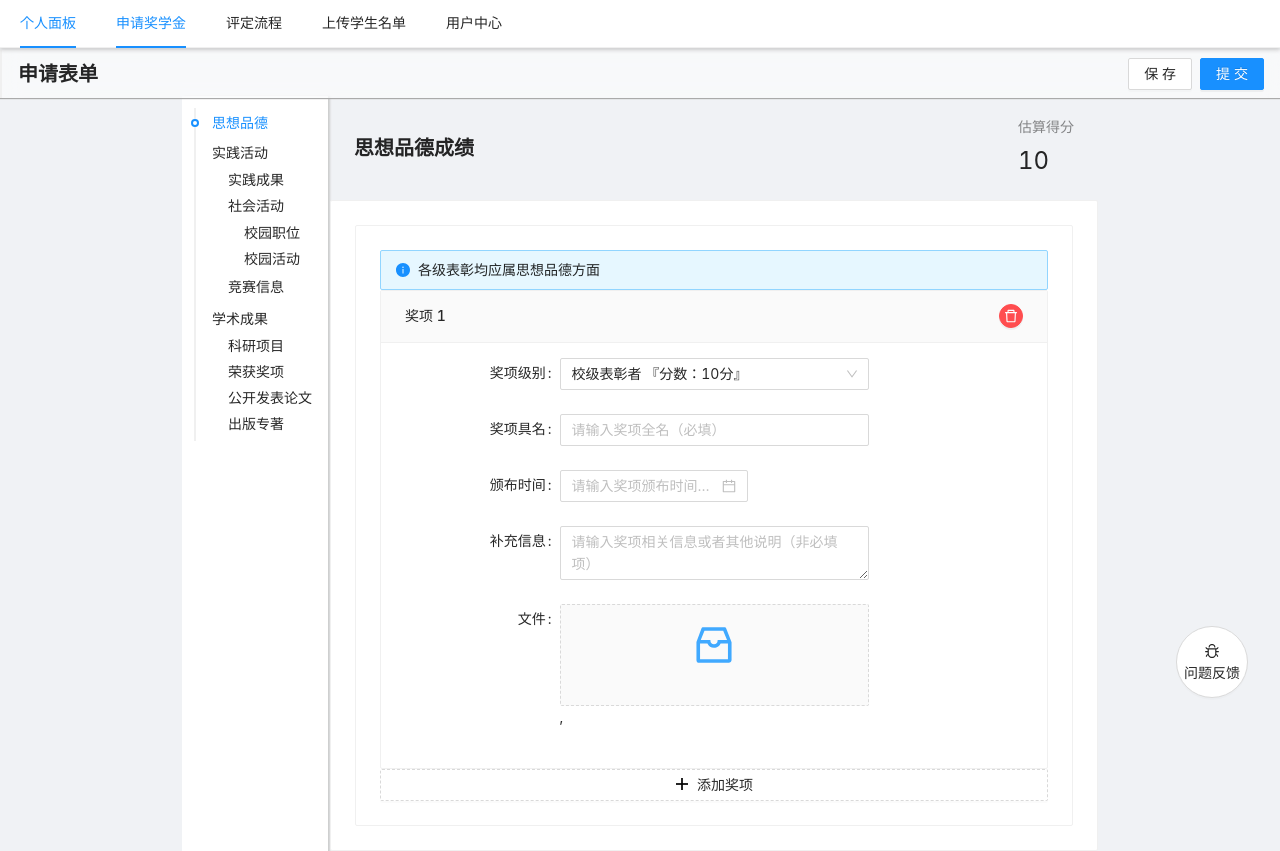
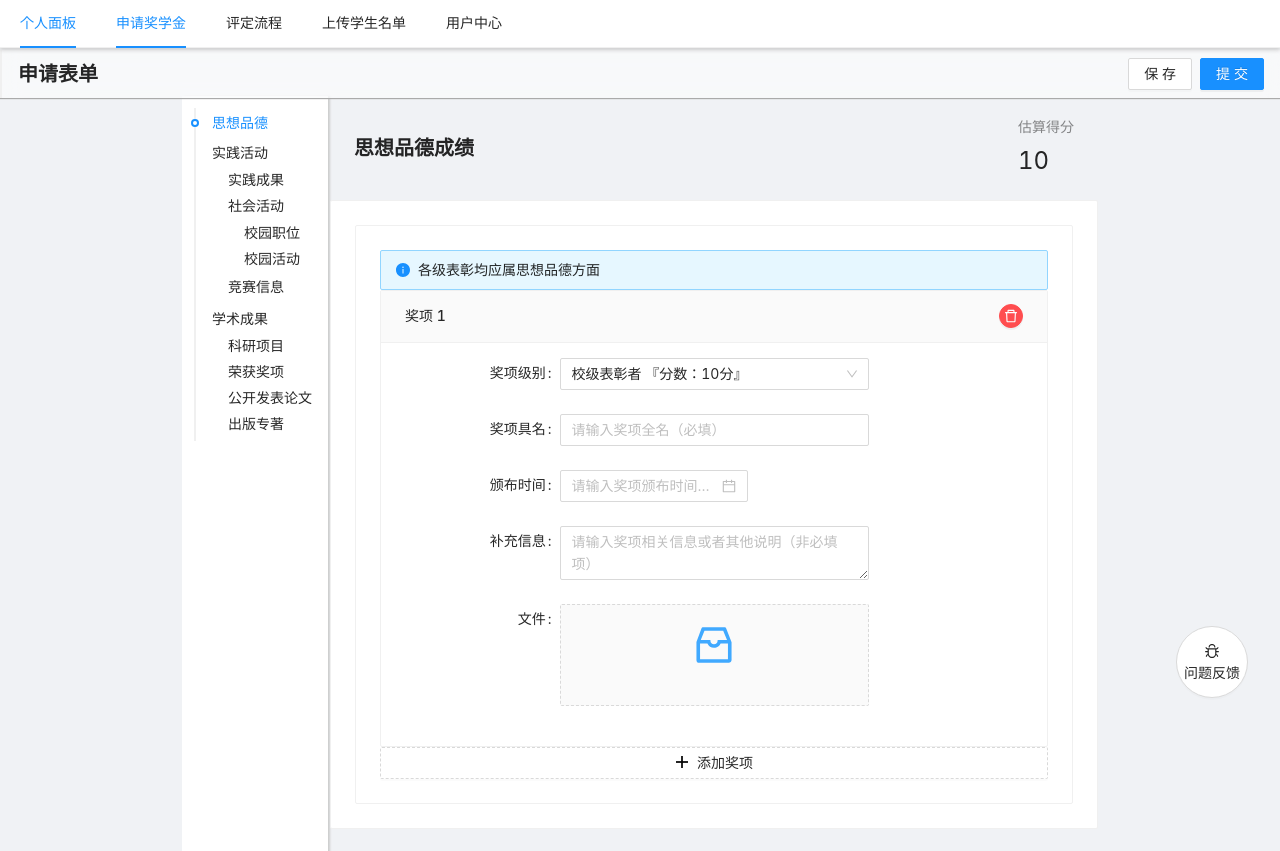
Before and after one commit to blus-personal-product/xupt-scholarship-fe, a React (Vite) app: page /apply/form in a window 1280 px wide. Shown: the top 851 px of the page. Built offline with nearby package versions, Linux system fonts and the light colour scheme.

Commit message:
feat(upload): 上传文件

```diff
--- a/src/client/index.tsx
+++ b/src/client/index.tsx
@@ -19,7 +19,6 @@ class http {
     this.instance.interceptors.request.use(
       function (config: AxiosRequestConfig) {
         // Do something before request is sent
-        console.log(config)
         return config;
       },
       function (error: AxiosError) {
--- a/src/components/upload-dragger/index.tsx
+++ b/src/components/upload-dragger/index.tsx
@@ -16,6 +16,13 @@ interface IProps extends React.PropsWithChildren<{}> {
   formProps?: FormItemProps;
 }
 
+const normFile:FormItemProps['getValueFromEvent'] = (e) => {
+  if (Array.isArray(e)) {
+    return e;
+  }
+  return e && e.fileList;
+};
+
 const UploadDragger: React.FC<IProps> = (props) => {
   const { children, formProps } = props;
   const [fileList, setFileList] = React.useState<UploadFile[]>([])
@@ -33,6 +40,8 @@ const UploadDragger: React.FC<IProps> = (props) => {
   }
   return (
     <Form.Item
+      valuePropName="fileList"
+      getValueFromEvent={normFile}
       {...formProps}
     >
       <Upload.Dragger
@@ -44,7 +53,7 @@ const UploadDragger: React.FC<IProps> = (props) => {
           <InboxOutlined />
         </p>
         {children}
-      </Upload.Dragger>,
+      </Upload.Dragger>
     </Form.Item>
   );
 };
--- a/src/pages/application/pages/application-form/components/moral-form/index.tsx
+++ b/src/pages/application/pages/application-form/components/moral-form/index.tsx
@@ -11,12 +11,14 @@ import FormListSkeleton from '../form-list-skeleton';
 import useScoreMap from '../../hooks/use-score-map';
 import { useApplicationContext } from '../../context/application.context';
 import UploadDragger from '@/components/upload-dragger';
+import { UploadFile } from 'antd/lib/upload/interface';
 
 type MoralFormItemValue = {
   level: MoralScoreItem['level'];
   name: string;
   info: string;
   time: string;
+  files: UploadFile[];
 }
 
 export type MoralFormValue = FormValue<MoralFormItemValue>;
@@ -28,6 +30,7 @@ const defaultFormValue: MoralFormValue = {
       name: '',
       info: '',
       time: '',
+      files: [],
     }
   ]
 }
--- a/src/pages/application/pages/application-form/index.tsx
+++ b/src/pages/application/pages/application-form/index.tsx
@@ -49,7 +49,6 @@ const ApplicationForm: React.FC = () => {
     type: 'submit',
   });
 
-
   React.useEffect(() => {
     if (applyId !== -1) {
       loadApplyForm();
@@ -69,14 +68,15 @@ const ApplicationForm: React.FC = () => {
   };
 
   const getFormValue = (): ApplicationValue => {
-    return {
+    const value: ApplicationValue = {
       moral: moralForm.getFieldsValue(true),
       practice: practiceForm.getFieldsValue(true),
       academic: academicForm.getFieldsValue(true),
     };
+    return value;
   }
 
-  const submitForm = async () => {
+  const validateForm = async () => {
     const formValue = await Promise.all([
       moralForm.validateFields(),
       practiceForm.validateFields(),
@@ -141,7 +141,7 @@ const ApplicationForm: React.FC = () => {
       </Modal>
       <FormSubmitBanner
         save={saveForm}
-        submit={submitForm}
+        submit={validateForm}
         permission={permission}
       />
       <div
```
